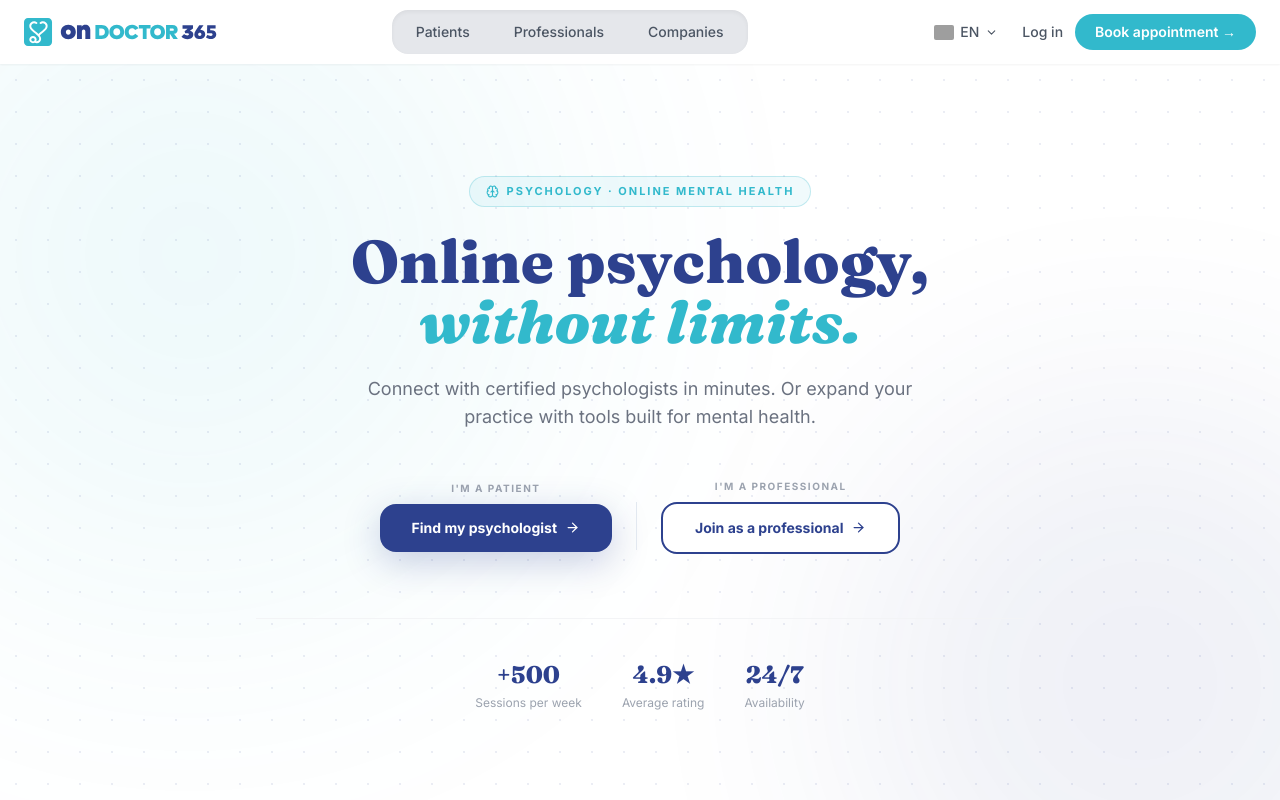
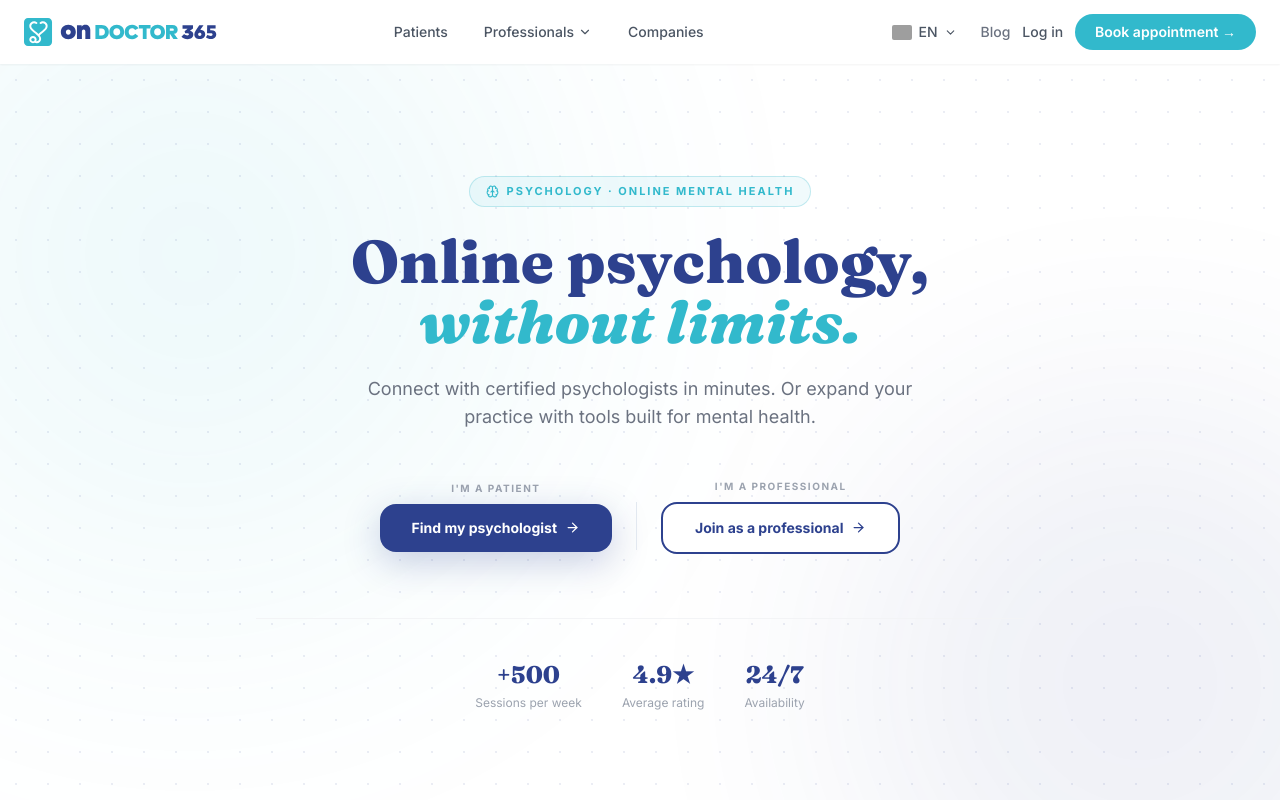
Before and after one commit to it-ondoctor365/landing-ondoctor365, a React (Vite) app: page /especialidades/psicologia in a window 1280 px wide. Shown: the top 800 px of the page. Built offline with nearby package versions, Linux system fonts and the light colour scheme; grey boxes are pictures that could not be loaded.

Commit message:
feats: new dropdowns in navbar and new blank BLOG section added

```diff
--- a/src/components/layout/Navbar.jsx
+++ b/src/components/layout/Navbar.jsx
@@ -1,6 +1,6 @@
 import { useState } from "react";
-import { NavLink, useNavigate, useLocation } from "react-router-dom";
-import { Menu, X } from "lucide-react";
+import { NavLink, Link, useNavigate, useLocation } from "react-router-dom";
+import { Menu, X, ChevronDown } from "lucide-react";
 import { useTranslation } from "react-i18next";
 import LanguageSwitcher from "../ui/LanguageSwitcher";
 
@@ -9,15 +9,39 @@ export default function Navbar() {
   const navigate = useNavigate();
   const location = useLocation();
   const [menuOpen, setMenuOpen] = useState(false);
+  const [openDropdown, setOpenDropdown] = useState(null);
 
-  const NAV_TABS = [
-    { label: t("navbar.pacientes"), path: "/pacientes" },
-    { label: t("navbar.profesionales"), path: "/profesionales" },
-    { label: t("navbar.empresas"), path: "/empresas" },
+  const NAV_ITEMS = [
+    {
+      key: "pacientes",
+      label: t("navbar.pacientes"),
+      path: "/pacientes",
+      dropdown: [],
+    },
+    {
+      key: "profesionales",
+      label: t("navbar.profesionales"),
+      path: "/profesionales",
+      dropdown: [
+        {
+          section: t("navbar.especialidades_label"),
+          links: [
+            { label: t("navbar.psicologia"), path: "/especialidades/psicologia" },
+          ],
+        },
+      ],
+    },
+    {
+      key: "empresas",
+      label: t("navbar.empresas"),
+      path: "/empresas",
+      dropdown: [],
+    },
   ];
 
   function handleNavClick(path) {
     setMenuOpen(false);
+    setOpenDropdown(null);
     if (location.pathname === path) {
       window.scrollTo({ top: 0, behavior: "smooth" });
     } else {
@@ -41,35 +65,87 @@ export default function Navbar() {
             navigate("/pacientes");
             handleNavClick("/pacientes");
           }}
-          className="flex items-center gap-1"
+          className="flex items-center gap-1 shrink-0"
         >
           <img src="/logo.svg" />
         </button>
 
-        {/* Desktop Tabs */}
-        <nav className="hidden md:flex items-center gap-1 w-fit bg-gray-200 p-1 rounded-2xl shadow-inner">
-          {NAV_TABS.map(({ label, path }) => (
+        {/* Desktop Nav */}
+        <nav
+          className="hidden md:flex items-center gap-1"
+          onMouseLeave={() => setOpenDropdown(null)}
+        >
+          {NAV_ITEMS.map(({ key, label, path, dropdown }) => {
+            const hasDropdown = dropdown.length > 0;
+            return (
+              <div
+                key={key}
+                className="relative"
+                onMouseEnter={() =>
+                  setOpenDropdown(hasDropdown ? key : null)
+                }
+              >
                 <NavLink
-              key={path}
                   to={path}
                   onClick={() => handleNavClick(path)}
                   className={({ isActive }) =>
-                `px-5 py-2 rounded-full text-sm font-medium transition-colors duration-200
+                    `flex items-center gap-1 px-4 py-2 rounded-lg text-sm font-medium transition-colors duration-200
+                    ${isActive ? "text-primary" : "text-gray-600 hover:text-primary hover:bg-gray-50"}`
+                  }
+                >
+                  {label}
+                  {hasDropdown && (
+                    <ChevronDown
+                      size={14}
+                      className={`transition-transform duration-200 ${
+                        openDropdown === key ? "rotate-180" : ""
+                      }`}
+                    />
+                  )}
+                </NavLink>
+
+                {hasDropdown && openDropdown === key && (
+                  <div className="absolute top-full left-0 mt-1 bg-white rounded-xl shadow-lg border border-gray-100 py-3 min-w-[180px]">
+                    {dropdown.map(({ section, links }) => (
+                      <div key={section}>
+                        <p className="px-4 py-1 text-xs font-semibold text-gray-400 uppercase tracking-wider">
+                          {section}
+                        </p>
+                        {links.map(({ label: linkLabel, path: linkPath }) => (
+                          <NavLink
+                            key={linkPath}
+                            to={linkPath}
+                            onClick={() => handleNavClick(linkPath)}
+                            className={({ isActive }) =>
+                              `block px-4 py-2 text-sm transition-colors duration-150
                               ${
                                 isActive
-                    ? "bg-white text-black-600"
-                    : "text-gray-600 hover:text-black hover:bg-gray-100"
+                                  ? "text-primary font-medium"
+                                  : "text-gray-700 hover:text-primary hover:bg-gray-50"
                               }`
                             }
                           >
-              {label}
+                            {linkLabel}
                           </NavLink>
                         ))}
+                      </div>
+                    ))}
+                  </div>
+                )}
+              </div>
+            );
+          })}
         </nav>
 
         {/* Desktop Actions */}
         <div className="hidden md:flex items-center gap-3">
           <LanguageSwitcher />
+          <Link
+            to="/blog"
+            className="text-sm font-medium text-gray-500 hover:text-primary transition-colors"
+          >
+            {t("navbar.blog")}
+          </Link>
           <button className="text-sm font-medium text-gray-600 hover:text-primary transition-colors">
             {t("navbar.login")}
           </button>
@@ -92,13 +168,13 @@ export default function Navbar() {
       {menuOpen && (
         <div className="md:hidden bg-white border-t border-gray-100 px-6 py-4 flex flex-col gap-3">
           <nav className="flex flex-col gap-1">
-            {NAV_TABS.map(({ label, path }) => (
+            {NAV_ITEMS.map(({ key, label, path, dropdown }) => (
+              <div key={key}>
                 <NavLink
-                key={path}
                   to={path}
                   onClick={() => handleNavClick(path)}
                   className={({ isActive }) =>
-                  `px-4 py-3 rounded-xl text-sm font-medium transition-colors duration-200
+                    `block px-4 py-3 rounded-xl text-sm font-medium transition-colors duration-200
                     ${
                       isActive
                         ? "bg-primary/10 text-primary"
@@ -108,12 +184,48 @@ export default function Navbar() {
                 >
                   {label}
                 </NavLink>
+                {dropdown.length > 0 && (
+                  <div className="ml-4 mt-1 flex flex-col gap-1">
+                    {dropdown.map(({ section, links }) => (
+                      <div key={section}>
+                        <p className="px-4 py-1 text-xs font-semibold text-gray-400 uppercase tracking-wider">
+                          {section}
+                        </p>
+                        {links.map(({ label: linkLabel, path: linkPath }) => (
+                          <NavLink
+                            key={linkPath}
+                            to={linkPath}
+                            onClick={() => handleNavClick(linkPath)}
+                            className={({ isActive }) =>
+                              `block px-4 py-2 text-sm rounded-lg transition-colors duration-150
+                              ${
+                                isActive
+                                  ? "text-primary font-medium"
+                                  : "text-gray-600 hover:bg-gray-100"
+                              }`
+                            }
+                          >
+                            {linkLabel}
+                          </NavLink>
+                        ))}
+                      </div>
+                    ))}
+                  </div>
+                )}
+              </div>
             ))}
           </nav>
           <div className="flex flex-col gap-2 pt-2 border-t border-gray-100">
             <div className="py-1">
               <LanguageSwitcher />
             </div>
+            <Link
+              to="/blog"
+              onClick={() => setMenuOpen(false)}
+              className="text-sm font-medium text-gray-500 hover:text-primary transition-colors py-2"
+            >
+              {t("navbar.blog")}
+            </Link>
             <button className="text-sm font-medium text-gray-600 hover:text-primary transition-colors py-2 text-left">
               {t("navbar.login")}
             </button>
--- a/src/i18n/locales/en.json
+++ b/src/i18n/locales/en.json
@@ -4,15 +4,18 @@
     "profesionales": "Professionals",
     "empresas": "Companies",
     "login": "Log in",
+    "blog": "Blog",
     "cta_pacientes": "Book appointment →",
     "cta_profesionales": "Create my profile →",
     "cta_empresas": "Request demo →",
-    "menu_aria": "Menu"
+    "menu_aria": "Menu",
+    "especialidades_label": "Specialties",
+    "psicologia": "Psychology"
   },
   "heroPacientes": {
     "badge": "Available 24/7 · 365 days",
-    "titulo": "Online medical care when",
-    "titulo_accent": "you need it most.",
+    "titulo": "See a doctor today.",
+    "titulo_accent": "No waiting weeks.",
     "subtitulo": "Doctors, psychologists and specialists available in minutes. No queues, no travel. From your phone or computer.",
     "cta_primary": "Book appointment",
     "cta_secondary": "Find a specialist",
@@ -92,7 +95,7 @@
       "nutricion_f2": "Weight tracking",
       "nutricion_f3": "HD video consultation",
       "nutricion_f4": "Shopping list",
-      "guardia_label": "Emergency ENT",
+      "guardia_label": "Emergency 24/7",
       "guardia_desc": "24/7 emergency care with on-call doctors.",
       "guardia_f1": "Immediate attention",
       "guardia_f2": "Referral if necessary",
@@ -304,7 +307,14 @@
     "titulo": "A complete ecosystem of",
     "titulo_accent": "digital health",
     "subtitulo": "From remote care to physical presence with technology. Four solutions that complement each other.",
-    "sensores": ["ECG", "SpO2", "Blood pressure", "Temperature", "Digital otoscope", "Video consultation"],
+    "sensores": [
+      "ECG",
+      "SpO2",
+      "Blood pressure",
+      "Temperature",
+      "Digital otoscope",
+      "Video consultation"
+    ],
     "acreditaciones": ["BARDA", "UCSF", "CHIME", "Health 2.0"],
     "totem": {
       "badge": "On-site + AI",
@@ -620,16 +630,40 @@
       "tab_pacientes": "For patients",
       "tab_profesionales": "For psychologists",
       "pacientes": [
-        { "titulo": "No waiting room", "desc": "Consult from anywhere, whenever you need it, without delays." },
-        { "titulo": "Guaranteed privacy", "desc": "Your sessions are confidential. Your medical information is encrypted and protected." },
-        { "titulo": "Continuous follow-up", "desc": "Your psychologist knows your history in every session, without starting over." },
-        { "titulo": "No health insurance required", "desc": "Access psychological care without medical coverage or prior paperwork." }
+        {
+          "titulo": "No waiting room",
+          "desc": "Consult from anywhere, whenever you need it, without delays."
+        },
+        {
+          "titulo": "Guaranteed privacy",
+          "desc": "Your sessions are confidential. Your medical information is encrypted and protected."
+        },
+        {
+          "titulo": "Continuous follow-up",
+          "desc": "Your psychologist knows your history in every session, without starting over."
+        },
+        {
+          "titulo": "No health insurance required",
+          "desc": "Access psychological care without medical coverage or prior paperwork."
+        }
       ],
       "profesionales": [
-        { "titulo": "Automatic scheduling", "desc": "Patients book and pay on their own. You just show up to deliver the session." },
-        { "titulo": "Session notes", "desc": "Record diagnoses, progress and observations for each patient in an organized way." },
-        { "titulo": "Frictionless payments", "desc": "Receive payment for each session automatically, with no manual management or commissions." },
-        { "titulo": "Growth metrics", "desc": "Track your consultations, income and patient progress from a centralized dashboard." }
+        {
+          "titulo": "Automatic scheduling",
+          "desc": "Patients book and pay on their own. You just show up to deliver the session."
+        },
+        {
+          "titulo": "Session notes",
+          "desc": "Record diagnoses, progress and observations for each patient in an organized way."
+        },
+        {
+          "titulo": "Frictionless payments",
+          "desc": "Receive payment for each session automatically, with no manual management or commissions."
+        },
+        {
+          "titulo": "Growth metrics",
+          "desc": "Track your consultations, income and patient progress from a centralized dashboard."
+        }
       ]
     },
     "herramientas": {
@@ -638,20 +672,50 @@
       "titulo_accent": "mental health",
       "subtitulo": "Everything you need to provide the best psychological care, without administrative friction.",
       "items": [
-        { "titulo": "Private HD video consultation", "desc": "Secure virtual room with professional image and audio quality for every session." },
-        { "titulo": "Digital session notes", "desc": "Record progress, diagnoses and observations with organized clinical structure." },
-        { "titulo": "Psychological medical records", "desc": "Complete patient history, accessible from any device at any time." },
-        { "titulo": "Smart scheduling", "desc": "Patients book according to your availability. No manual coordination needed." },
-        { "titulo": "Automatic payments", "desc": "Payment is credited to your account every week. No commissions, no surprises." },
-        { "titulo": "Metrics dashboard", "desc": "Consultations, income, patient retention and more. Data to grow intentionally." }
+        {
+          "titulo": "Private HD video consultation",
+          "desc": "Secure virtual room with professional image and audio quality for every session."
+        },
+        {
+          "titulo": "Digital session notes",
+          "desc": "Record progress, diagnoses and observations with organized clinical structure."
+        },
+        {
+          "titulo": "Psychological medical records",
+          "desc": "Complete patient history, accessible from any device at any time."
+        },
+        {
+          "titulo": "Smart scheduling",
+          "desc": "Patients book according to your availability. No manual coordination needed."
+        },
+        {
+          "titulo": "Automatic payments",
+          "desc": "Payment is credited to your account every week. No commissions, no surprises."
+        },
+        {
+          "titulo": "Metrics dashboard",
+          "desc": "Consultations, income, patient retention and more. Data to grow intentionally."
+        }
       ]
     },
     "testimonios": {
       "titulo_accent": "say about online psychology",
       "items": [
-        { "nombre": "Valeria M.", "ubicacion": "Buenos Aires", "texto": "I started out of necessity and wouldn't trade it for anything. In 5 minutes I was talking to an incredible psychologist. I recommend it to everyone." },
-        { "nombre": "Lic. Camila Reyes", "ubicacion": "Psychologist · Mendoza", "texto": "I tripled my sessions in two months. Automatic scheduling freed me from hours of coordination. Now I focus only on my patients." },
-        { "nombre": "Santiago P.", "ubicacion": "Córdoba", "texto": "I was hesitant about online therapy but the private space and video quality made me forget it wasn't in person." }
+        {
+          "nombre": "Valeria M.",
+          "ubicacion": "Buenos Aires",
+          "texto": "I started out of necessity and wouldn't trade it for anything. In 5 minutes I was talking to an incredible psychologist. I recommend it to everyone."
+        },
+        {
+          "nombre": "Lic. Camila Reyes",
+          "ubicacion": "Psychologist · Mendoza",
+          "texto": "I tripled my sessions in two months. Automatic scheduling freed me from hours of coordination. Now I focus only on my patients."
+        },
+        {
+          "nombre": "Santiago P.",
+          "ubicacion": "Córdoba",
+          "texto": "I was hesitant about online therapy but the private space and video quality made me forget it wasn't in person."
+        }
       ]
     },
     "ctaFinal": {
--- a/src/i18n/locales/es.json
+++ b/src/i18n/locales/es.json
@@ -4,15 +4,18 @@
     "profesionales": "Profesionales",
     "empresas": "Empresas",
     "login": "Iniciar sesión",
+    "blog": "Blog",
     "cta_pacientes": "Solicitar turno →",
     "cta_profesionales": "Crear mi perfil →",
     "cta_empresas": "Solicitar demo →",
-    "menu_aria": "Menú"
+    "menu_aria": "Menú",
+    "especialidades_label": "Especialidades",
+    "psicologia": "Psicología"
   },
   "heroPacientes": {
     "badge": "Disponible 24/7 · 365 días",
-    "titulo": "Atención médica online cuando",
-    "titulo_accent": "más lo necesitás.",
+    "titulo": "Consultá con un medico hoy.",
+    "titulo_accent": "Sin esperar semanas.",
     "subtitulo": "Médicos, psicólogos y especialistas disponibles en minutos. Sin filas, sin traslados. Desde tu celular o computadora.",
     "cta_primary": "Solicitar turno",
     "cta_secondary": "Buscar especialista",
@@ -92,7 +95,7 @@
       "nutricion_f2": "Seguimiento de peso",
       "nutricion_f3": "Videoconsulta HD",
       "nutricion_f4": "Lista de compras",
-      "guardia_label": "Guardia ENT",
+      "guardia_label": "Guardia 24/7",
       "guardia_desc": "Atención de urgencias las 24hs con médicos de guardia.",
       "guardia_f1": "Atención inmediata",
       "guardia_f2": "Derivación si es necesario",
@@ -304,7 +307,14 @@
     "titulo": "Un ecosistema completo de",
     "titulo_accent": "salud digital",
     "subtitulo": "Desde la atención remota hasta la presencia física con tecnología. Cuatro soluciones que se complementan entre sí.",
-    "sensores": ["ECG", "SpO2", "Presión arterial", "Temperatura", "Otoscopio digital", "Videoconsulta"],
+    "sensores": [
+      "ECG",
+      "SpO2",
+      "Presión arterial",
+      "Temperatura",
+      "Otoscopio digital",
+      "Videoconsulta"
+    ],
     "acreditaciones": ["BARDA", "UCSF", "CHIME", "Health 2.0"],
     "totem": {
       "badge": "Presencial + IA",
@@ -620,16 +630,40 @@
       "tab_pacientes": "Para pacientes",
       "tab_profesionales": "Para psicólogos",
       "pacientes": [
-        { "titulo": "Sin sala de espera", "desc": "Consultá desde cualquier lugar, en el momento que lo necesitás, sin demoras." },
-        { "titulo": "Privacidad garantizada", "desc": "Tus sesiones son confidenciales. Tu información médica está encriptada y protegida." },
-        { "titulo": "Seguimiento continuo", "desc": "Tu psicólogo conoce tu historial y evolución en cada sesión, sin empezar de cero." },
-        { "titulo": "Sin obra social", "desc": "Accedé a atención psicológica sin cobertura médica ni trámites previos." }
+        {
+          "titulo": "Sin sala de espera",
+          "desc": "Consultá desde cualquier lugar, en el momento que lo necesitás, sin demoras."
+        },
+        {
+          "titulo": "Privacidad garantizada",
+          "desc": "Tus sesiones son confidenciales. Tu información médica está encriptada y protegida."
+        },
+        {
+          "titulo": "Seguimiento continuo",
+          "desc": "Tu psicólogo conoce tu historial y evolución en cada sesión, sin empezar de cero."
+        },
+        {
+          "titulo": "Sin obra social",
+          "desc": "Accedé a atención psicológica sin cobertura médica ni trámites previos."
+        }
       ],
       "profesionales": [
-        { "titulo": "Agenda automática", "desc": "Los pacientes reservan y pagan solos. Vos solo aparecés a dar la sesión." },
-        { "titulo": "Notas de sesión", "desc": "Registrá diagnósticos, evolución y observaciones de cada paciente de forma organizada." },
-        { "titulo": "Cobros sin fricción", "desc": "Recibís el pago de cada sesión automáticamente, sin gestión manual ni comisiones." },
-        { "titulo": "Métricas de crecimiento", "desc": "Seguí tus consultas, ingresos y evolución de pacientes desde un panel centralizado." }
+        {
+          "titulo": "Agenda automática",
+          "desc": "Los pacientes reservan y pagan solos. Vos solo aparecés a dar la sesión."
+        },
+        {
+          "titulo": "Notas de sesión",
+          "desc": "Registrá diagnósticos, evolución y observaciones de cada paciente de forma organizada."
+        },
+        {
+          "titulo": "Cobros sin fricción",
+          "desc": "Recibís el pago de cada sesión automáticamente, sin gestión manual ni comisiones."
+        },
+        {
+          "titulo": "Métricas de crecimiento",
+          "desc": "Seguí tus consultas, ingresos y evolución de pacientes desde un panel centralizado."
+        }
       ]
     },
     "herramientas": {
@@ -638,20 +672,50 @@
       "titulo_accent": "la salud mental",
       "subtitulo": "Todo lo que necesitás para dar la mejor atención psicológica, sin fricciones administrativas.",
       "items": [
-        { "titulo": "Videoconsulta HD privada", "desc": "Sala virtual segura con calidad de imagen y audio profesional para cada sesión." },
-        { "titulo": "Notas de sesión digitales", "desc": "Registrá evolución, diagnósticos y observaciones con estructura clínica organizada." },
-        { "titulo": "Historia clínica psicológica", "desc": "Historial completo por paciente, accesible desde cualquier dispositivo en cualquier momento." },
-        { "titulo": "Agenda inteligente", "desc": "Los pacientes reservan según tu disponibilidad. Sin coordinación manual de tu parte." },
-        { "titulo": "Cobros automáticos", "desc": "El pago se acredita en tu cuenta cada semana. Sin comisiones ni sorpresas." },
-        { "titulo": "Panel de métricas", "desc": "Consultas, ingresos, retención de pacientes y más. Datos para crecer con intención." }
+        {
+          "titulo": "Videoconsulta HD privada",
+          "desc": "Sala virtual segura con calidad de imagen y audio profesional para cada sesión."
+        },
+        {
+          "titulo": "Notas de sesión digitales",
+          "desc": "Registrá evolución, diagnósticos y observaciones con estructura clínica organizada."
+        },
+        {
+          "titulo": "Historia clínica psicológica",
+          "desc": "Historial completo por paciente, accesible desde cualquier dispositivo en cualquier momento."
+        },
+        {
+          "titulo": "Agenda inteligente",
+          "desc": "Los pacientes reservan según tu disponibilidad. Sin coordinación manual de tu parte."
+        },
+        {
+          "titulo": "Cobros automáticos",
+          "desc": "El pago se acredita en tu cuenta cada semana. Sin comisiones ni sorpresas."
+        },
+        {
+          "titulo": "Panel de métricas",
+          "desc": "Consultas, ingresos, retención de pacientes y más. Datos para crecer con intención."
+        }
       ]
     },
     "testimonios": {
       "titulo_accent": "dicen sobre la psicología online",
       "items": [
-        { "nombre": "Valeria M.", "ubicacion": "Buenos Aires", "texto": "Empecé por necesidad y no lo cambiaría por nada. En 5 minutos estaba hablando con una psicóloga increíble. Lo recomiendo a todos." },
-        { "nombre": "Lic. Camila Reyes", "ubicacion": "Psicóloga · Mendoza", "texto": "Tripliqué mis sesiones en dos meses. La agenda automática me liberó de horas de coordinación. Ahora me enfoco solo en mis pacientes." },
-        { "nombre": "Santiago P.", "ubicacion": "Córdoba", "texto": "Tenía resistencia a la terapia online pero el espacio privado y la calidad de la videollamada me hicieron olvidar que no era presencial." }
+        {
+          "nombre": "Valeria M.",
+          "ubicacion": "Buenos Aires",
+          "texto": "Empecé por necesidad y no lo cambiaría por nada. En 5 minutos estaba hablando con una psicóloga increíble. Lo recomiendo a todos."
+        },
+        {
+          "nombre": "Lic. Camila Reyes",
+          "ubicacion": "Psicóloga · Mendoza",
+          "texto": "Tripliqué mis sesiones en dos meses. La agenda automática me liberó de horas de coordinación. Ahora me enfoco solo en mis pacientes."
+        },
+        {
+          "nombre": "Santiago P.",
+          "ubicacion": "Córdoba",
+          "texto": "Tenía resistencia a la terapia online pero el espacio privado y la calidad de la videollamada me hicieron olvidar que no era presencial."
+        }
       ]
     },
     "ctaFinal": {
```
Also changed, not shown: src/components/especialidades/HeroPsicologia.jsx (+18 -5 lines), src/components/pacientes/ConsultasTabs.jsx (+45 -12 lines), 6 other files (tests, documents, lock files or other folders). Lines whose indentation alone changed are shown as unchanged.
